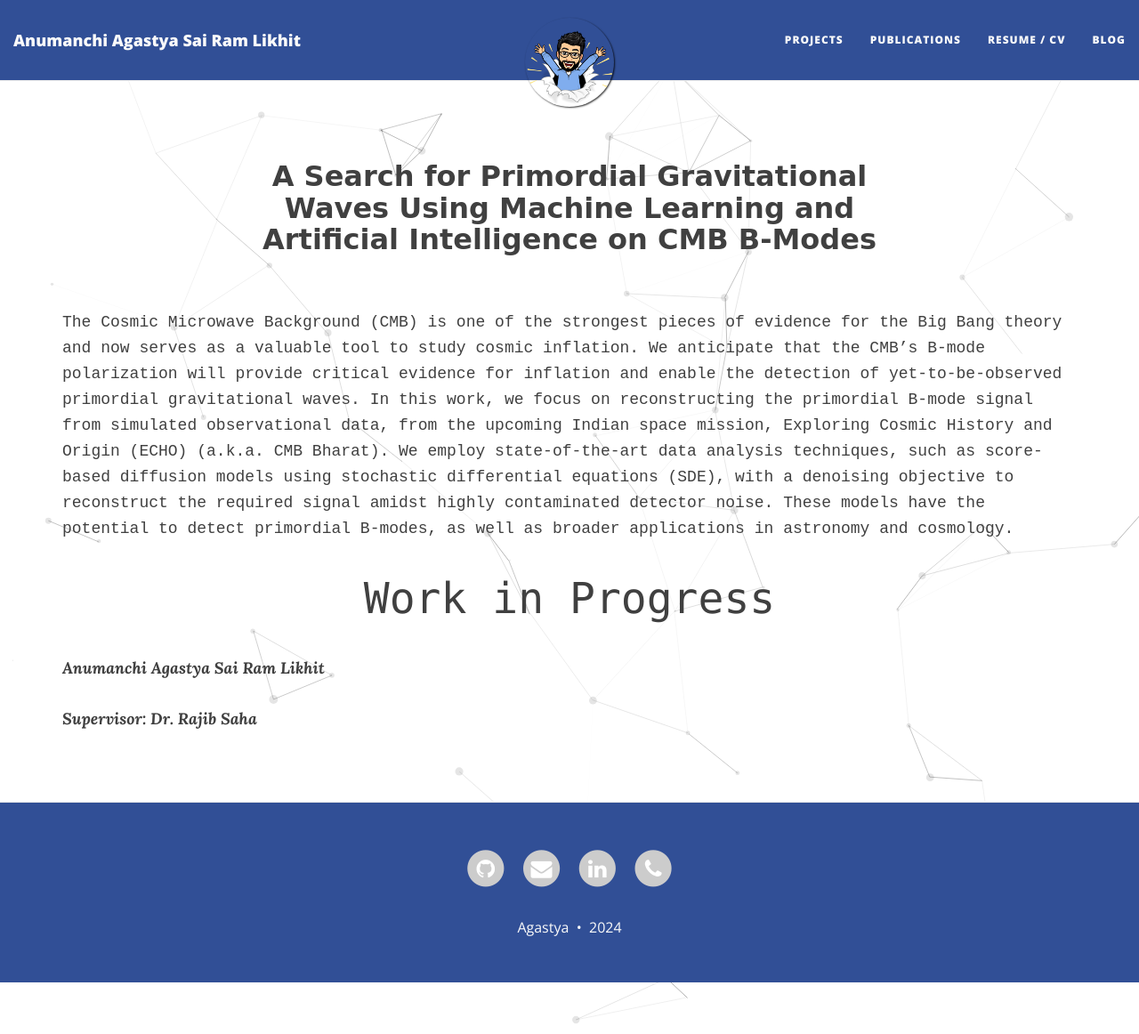
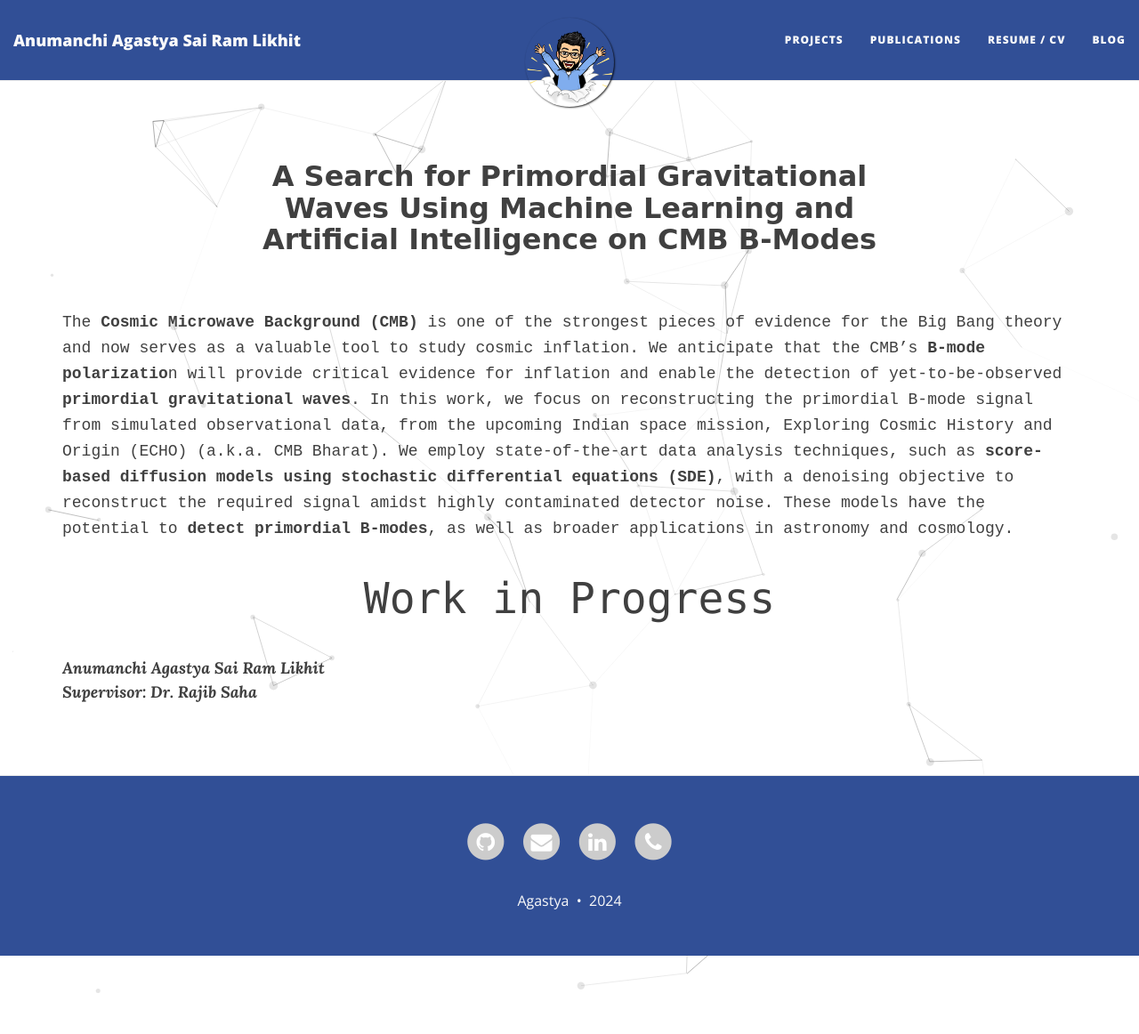
Before and after one commit to astropi-b/astropi-b.github.io, a Jekyll site: the page built from mscmb.md, in a window 1280 px wide and 1162 px high. Shown: the whole window at 89% size. Built offline with Jekyll 4.4.1, drawn with Linux system fonts in a browser that asks for light colours; nearby versions of some CDN libraries.

Commit message:
Update mscmb.md

```diff
--- a/mscmb.md
+++ b/mscmb.md
@@ -4,8 +4,7 @@ title: "<span style=\"font-family: Comic Sans MS, Comic Sans, cursive; font-size
 permalink: /research/mscmb/
 ---
 
-<span style="font-family: 'Andale Mono', monospace;">The Cosmic Microwave Background (CMB) is one of the strongest pieces of evidence for the Big Bang theory and now serves as a valuable tool to study cosmic inflation. We anticipate that the CMB’s B-mode polarization will provide critical evidence for inflation and enable the detection of yet-to-be-observed primordial gravitational waves. In this work, we focus on reconstructing the primordial B-mode signal from simulated observational data, from the upcoming Indian space mission, Exploring Cosmic History and Origin (ECHO) (a.k.a. CMB Bharat). We employ
-state-of-the-art data analysis techniques, such as score-based diffusion models using stochastic differential equations (SDE), with a denoising objective to reconstruct the required signal amidst highly contaminated detector noise. These models have the potential to detect primordial B-modes, as well as broader applications in astronomy and cosmology.</span>
+<span style="font-family: 'Andale Mono', monospace;">The **Cosmic Microwave Background (CMB)** is one of the strongest pieces of evidence for the Big Bang theory and now serves as a valuable tool to study cosmic inflation. We anticipate that the CMB’s **B-mode polarizatio**n will provide critical evidence for inflation and enable the detection of yet-to-be-observed **primordial gravitational waves**. In this work, we focus on reconstructing the primordial B-mode signal from simulated observational data, from the upcoming Indian space mission, Exploring Cosmic History and Origin (ECHO) (a.k.a. CMB Bharat). We employ state-of-the-art data analysis techniques, such as **score-based diffusion models using stochastic differential equations (SDE)**, with a denoising objective to reconstruct the required signal amidst highly contaminated detector noise. These models have the potential to **detect primordial B-modes**, as well as broader applications in astronomy and cosmology.</span>
 
 
 
@@ -14,6 +13,5 @@ state-of-the-art data analysis techniques, such as score-based diffusion models
 <span>Work in Progress</span>
 </div>
 
-***Anumanchi Agastya Sai Ram Likhit***
-
+***Anumanchi Agastya Sai Ram Likhit***<br>
 ***Supervisor: Dr. Rajib Saha***
```
